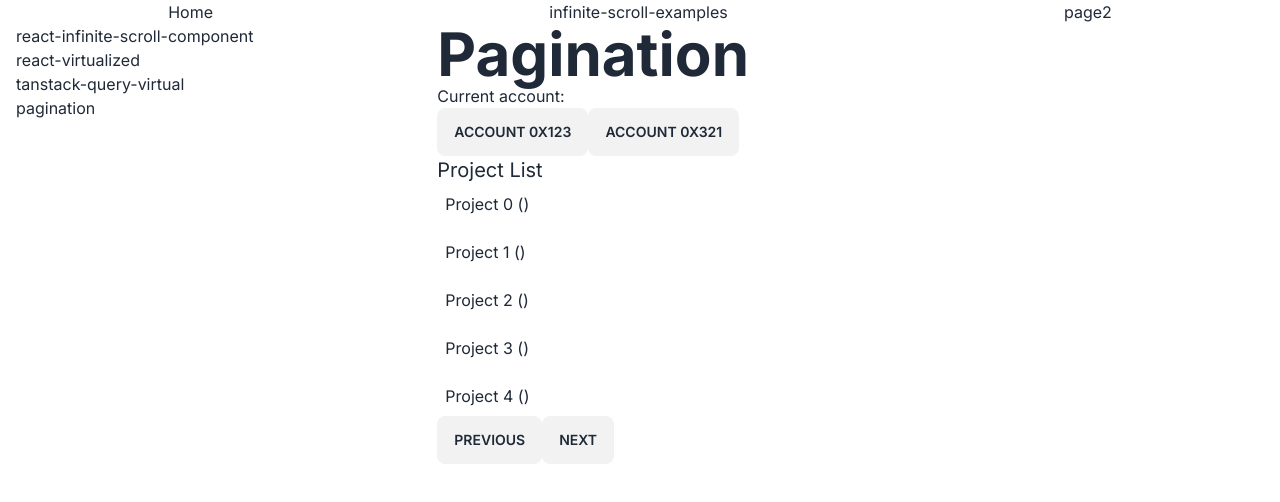
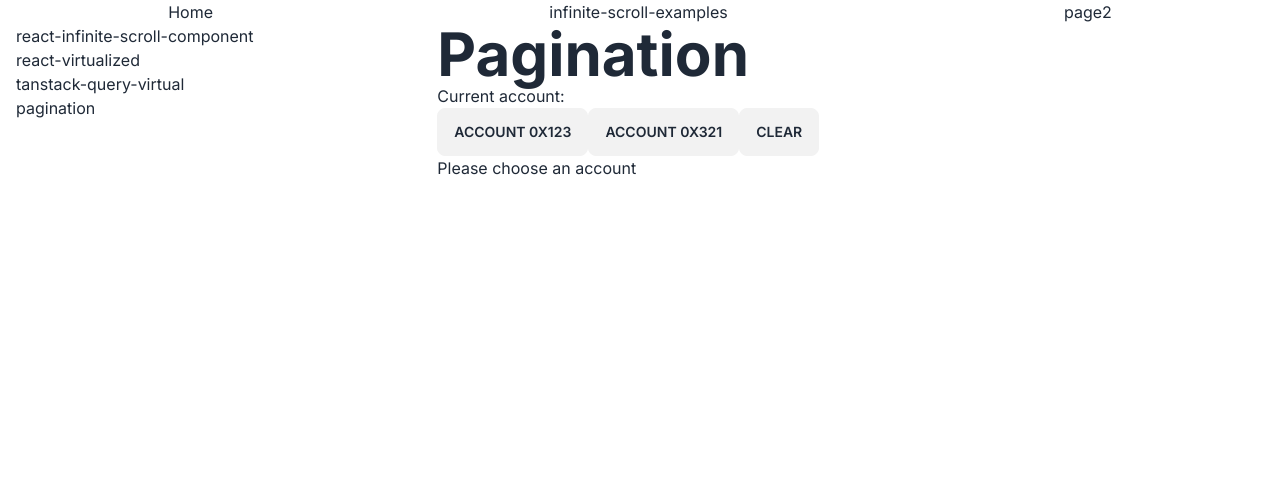
Before and after one commit to sergiycheck/nextjs-app-with-reproducible-examples, a Next.js app: page /infinite-scroll-examples/pagination in a window 1280 px wide. Shown: the top 502 px of the page. Built offline with nearby package versions, Linux system fonts and the light colour scheme.

Commit message:
feat: fetching next page while has it

```diff
--- a/src/app/components/pagination/index.tsx
+++ b/src/app/components/pagination/index.tsx
@@ -1,6 +1,6 @@
 "use client";
 
-import { useQuery } from "@tanstack/react-query";
+import { QueryFunctionContext, useInfiniteQuery, useQuery } from "@tanstack/react-query";
 import { NextRequest } from "next/server";
 import React from "react";
 
@@ -67,6 +67,9 @@ export const ChooseAccount = () => {
       <button className="btn" onClick={() => setAddress("0x321")}>
         account 0x321
       </button>
+      <button className="btn" onClick={() => setAddress(undefined)}>
+        clear
+      </button>
     </div>
   );
 };
@@ -81,51 +84,92 @@ const getProjects = async ({ address, cursor }: GetProjctsParams) => {
 };
 
 const useProjectsQuery = (params: GetProjctsParams) =>
-  useQuery({
-    queryKey: ["projects", params.address, params.cursor],
-    queryFn: () => getProjects({ ...params }),
+  useInfiniteQuery({
+    queryKey: ["projects", params.address],
+    queryFn: (context: QueryFunctionContext) => {
+      return getProjects({ ...params, cursor: context.pageParam });
+    },
+    getPreviousPageParam: (firstPage) => {
+      return firstPage?.previousId;
+    },
+    getNextPageParam: (lastPage) => {
+      return lastPage?.nextId;
+    },
     staleTime: 1000 * 60 * 60,
     cacheTime: 1000 * 60 * 60,
   });
 
+export const RequiredToChooseAccountWrapper = () => {
+  const { address } = React.useContext(AccountContext);
+
+  if (!address) {
+    return <div>Please choose an account</div>;
+  }
+
+  return <ProjectPaginationByAccount />;
+};
+
 export const ProjectPaginationByAccount = () => {
   const { address } = React.useContext(AccountContext);
 
-  const [cursor, setCursor] = React.useState<string | undefined>(undefined);
+  const {
+    data,
+    isLoading: loading,
+    fetchNextPage,
+    hasNextPage,
+    fetchPreviousPage,
+    hasPreviousPage,
+  } = useProjectsQuery({
+    address,
+  });
 
-  const { data, isLoading: loading } = useProjectsQuery({
-    address,
-    cursor,
-  });
+  React.useEffect(() => {
+    function fetchNextPageWhileHasNextPage() {
+      if (hasNextPage) {
+        fetchNextPage();
+      }
+    }
+
+    fetchNextPageWhileHasNextPage();
+  }, [hasNextPage, fetchNextPage]);
 
   return (
     <>
       <h1 className="text-xl">Project List</h1>
-      {loading && <div>Loading...</div>}
-      <ul className="flex flex-col gap-2">
-        {data?.data.map((item) => (
-          <li className="p-2" key={item.id}>
-            {item.name}
-          </li>
-        ))}
-      </ul>
+
       <button
         className="btn"
         onClick={() => {
-          setCursor(data?.previousId);
+          fetchPreviousPage();
         }}
-        disabled={data?.previousId == null}
+        disabled={!hasPreviousPage}
       >
-        Previous
+        previous
       </button>
+
+      {loading && <div>Loading...</div>}
+
+      <ul className="flex flex-col gap-2">
+        {data?.pages.map((page, i) => (
+          <React.Fragment key={i}>
+            {page?.data.map((item) => (
+              <li className="p-2" key={item.id}>
+                {item.name}
+              </li>
+            ))}
+          </React.Fragment>
+        ))}
+      </ul>
+      {loading && <div>Loading...</div>}
+
       <button
         className="btn"
         onClick={() => {
-          setCursor(data?.nextId);
+          fetchNextPage();
         }}
-        disabled={data?.nextId == null}
+        disabled={!hasNextPage}
       >
-        Next
+        next
       </button>
     </>
   );
@@ -135,7 +179,7 @@ export const PaganationExamplewithServerAndTanstackQuery = () => {
   return (
     <AccountProvider>
       <ChooseAccount />
-      <ProjectPaginationByAccount />
+      <RequiredToChooseAccountWrapper />
     </AccountProvider>
   );
 };
```
